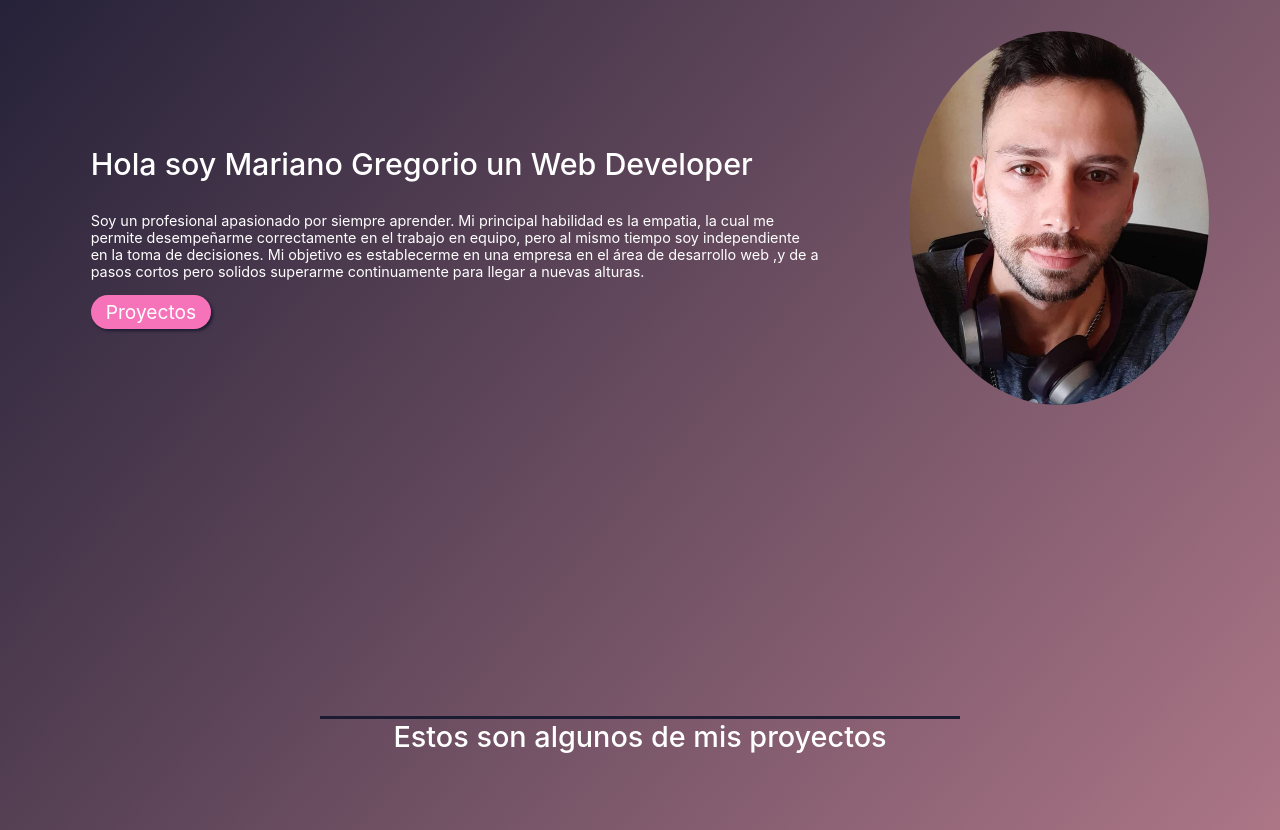
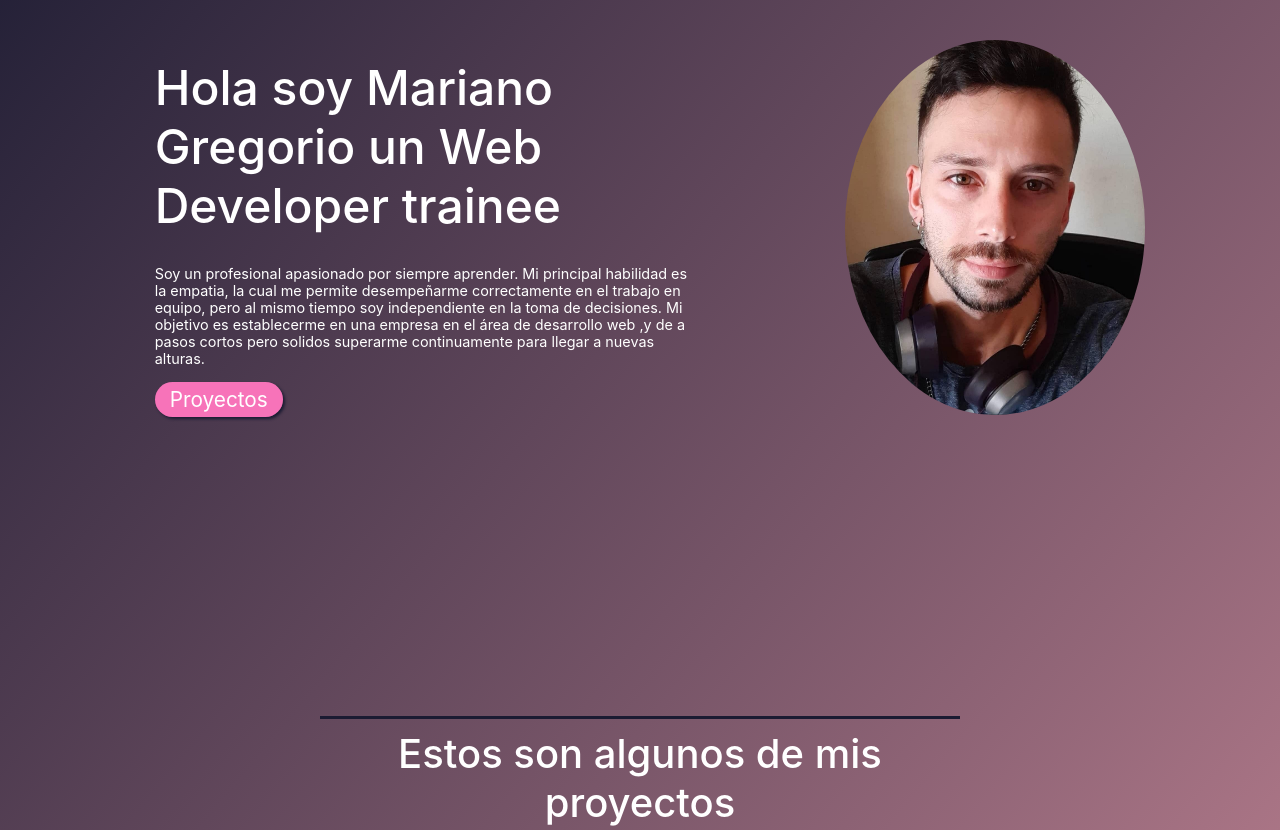
Before and after one commit to MarianGregorio/portfolio, a website: page index.html in a window 1280 px wide. Shown: the part 260-1090 px from the top of the page. Drawn offline with Linux system fonts and the light colour scheme.

Commit message:
mi portafolio

```diff
--- a/index.html
+++ b/index.html
@@ -23,7 +23,7 @@
         <section id="welcome-section">
             <div class="title">
                 <h1>
-                    Hola soy Mariano Gregorio un Web Developer
+                    Hola soy Mariano Gregorio un Web Developer trainee
                 </h1>
                 <p>
                     Soy un profesional apasionado por siempre aprender. Mi principal habilidad es la empatia, la cual me permite desempeñarme correctamente en el trabajo en equipo, pero al mismo tiempo soy independiente en la toma de decisiones. Mi objetivo es establecerme en una empresa en el área de desarrollo web ,y de a pasos cortos pero solidos superarme continuamente para llegar a nuevas alturas.
--- a/scss/layout/_contacto.scss
+++ b/scss/layout/_contacto.scss
@@ -12,7 +12,7 @@
     .capa{
         .contact-section-header{
             h2{
-                font-size: 3rem;
+                font-size: 2.5rem;
                 color: #fff;
                 font-weight: 600;
             }
--- a/scss/layout/_media.scss
+++ b/scss/layout/_media.scss
@@ -7,11 +7,14 @@
             width: 60%;
             padding: 10px;
             h1{
-                font-size: 1.9rem;
+                font-size: 1.8rem;
             }
             a{
-                font-size: 1.2rem;
+                font-size: 1.3rem;
             }
+        }
+        .imagen{
+            margin-top: 1.2rem;
         }
     }
     .projects-section{
@@ -26,3 +29,47 @@
         }
     }
 }
+@media only screen and (min-width:873px){
+    #welcome-section{
+        .title{
+            h1{
+                font-size: 2.2rem;
+            }
+        }
+    }
+    .projects-section{
+        h2{
+            font-size: 2.5rem;
+        }
+    }
+}
+@media only screen and (min-width:1080px){
+    #welcome-section{
+        .title{
+            h1{
+                font-size: 3rem;
+            }
+        }
+    }
+    .projects-section{
+        h2{
+            font-size: 2.5rem;
+        }
+    }
+    .contact-section{
+        .capa{
+            .contact-section-header{
+                h2{
+                    font-size: 3rem;
+                }
+            }
+        }
+    }
+}
+@media only screen and (min-width:1200px){
+    #welcome-section{
+        .title{
+            width: 45%;
+        }
+    }
+}
--- a/scss/layout/_projectos.scss
+++ b/scss/layout/_projectos.scss
@@ -8,6 +8,7 @@
         font-weight: 500;
         max-width: 640px;
         margin: 0 auto 6rem auto;
+        padding-top: 10px;
     }
     .projects-grid{
         display: grid;
```
Also changed, not shown: css/main.css.
